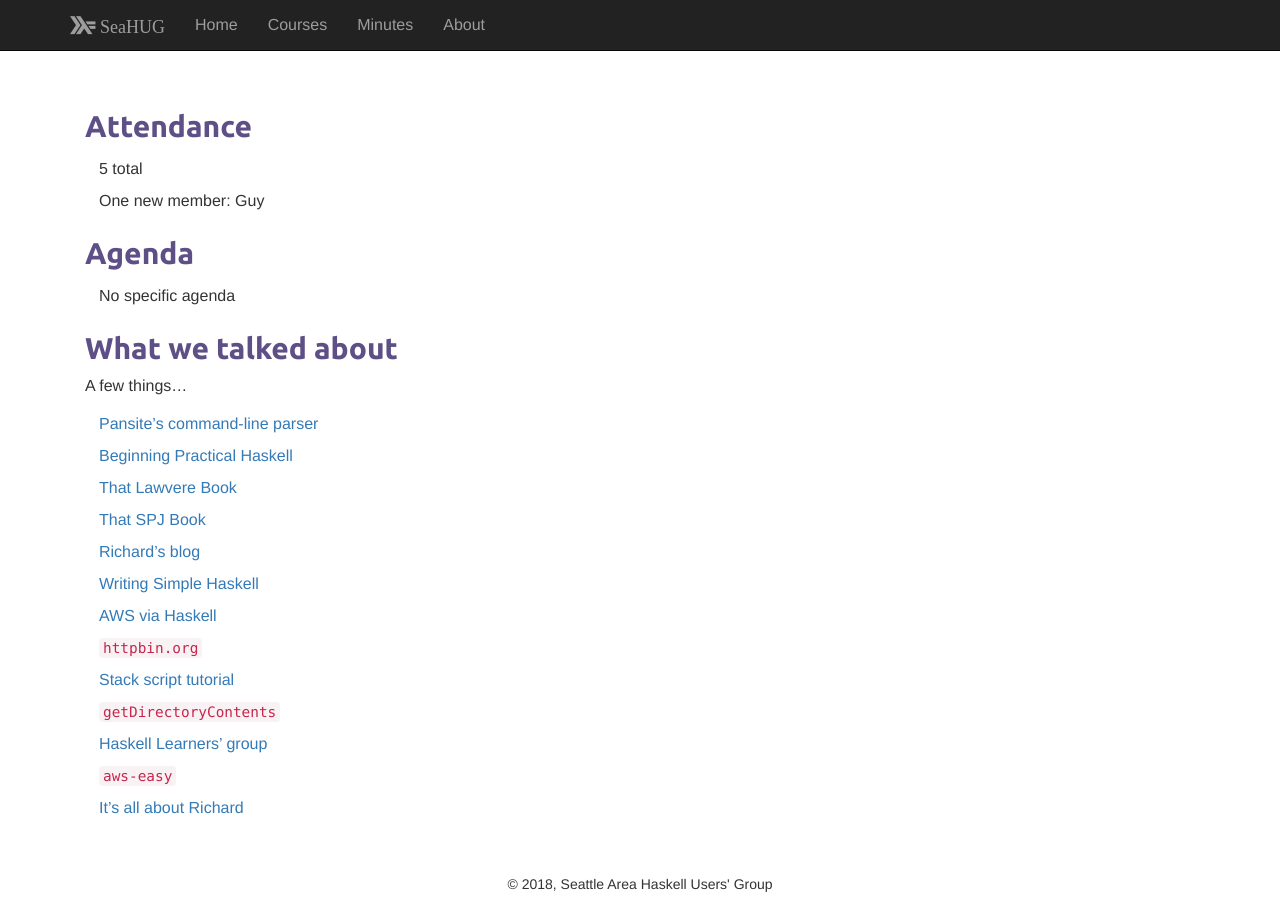
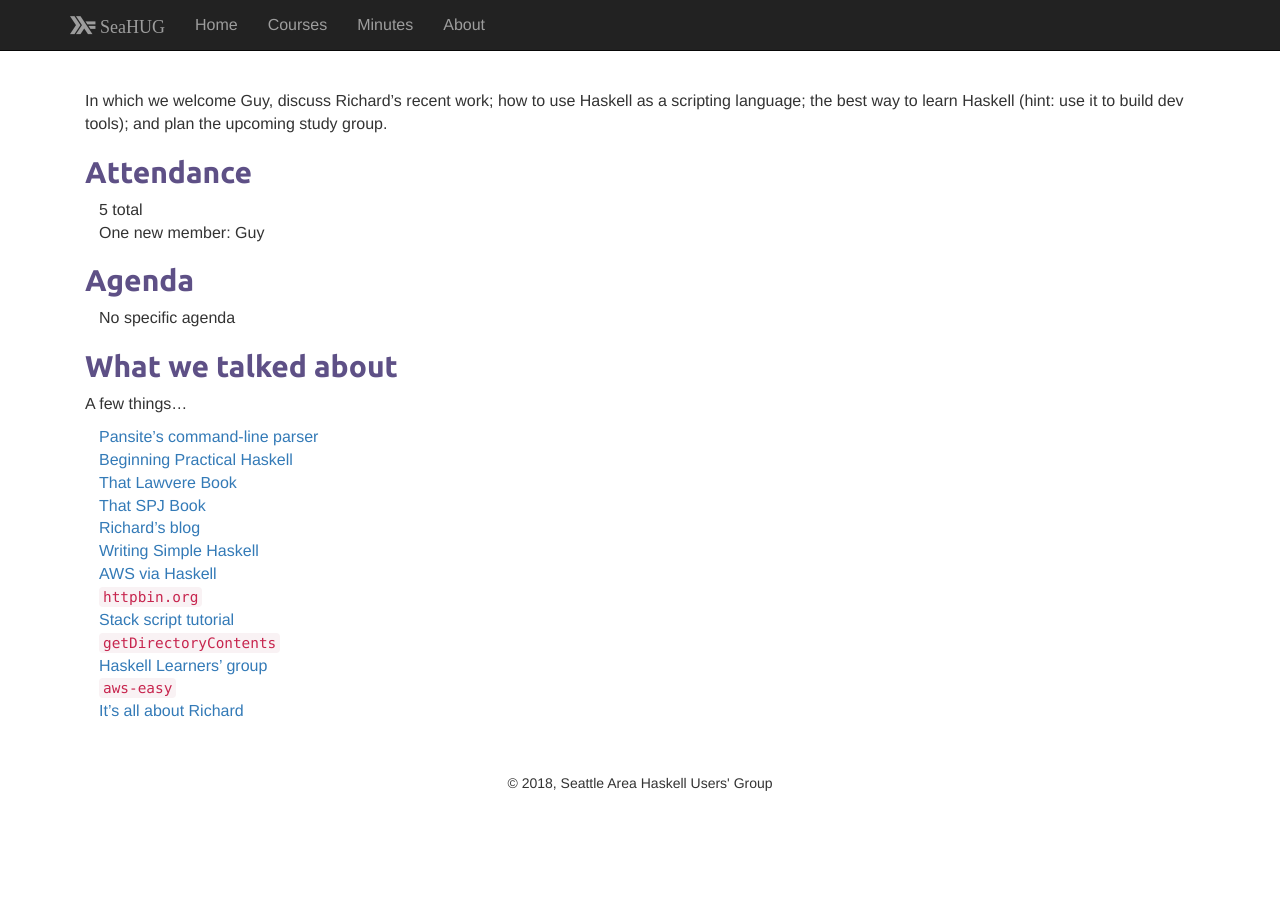
Before and after one commit to seahug/seahug.github.io, a Jekyll site: the page built from _posts/2018-03-17-Minutes.md, in a window 1280 px wide. Built offline with Jekyll 4.4.1, drawn with Linux system fonts in a browser that asks for light colours; nearby versions of some CDN libraries.

Commit message:
prepend a summary to minutes
this is used as an excerpt in the front-page include
and in the minutes index

```diff
--- a/_config.yml
+++ b/_config.yml
@@ -3,3 +3,4 @@ description: Agendas and minutes of SeaHUG monthly meetings
 author: Richard Cook
 author_email: rcook@rcook.org
 layouts_dir: _layouts
+excerpt_separator: <!--more-->
--- a/_posts/2018-03-17-Minutes.md
+++ b/_posts/2018-03-17-Minutes.md
@@ -3,7 +3,13 @@ title: SeaHUG Minutes
 layout: minutes
 category: minutes
 date: 2018-03-17
+attendance: 5
+newmembers: 1
 ---
+
+In which we welcome Guy, discuss Richard's recent work; how to use Haskell as a scripting language; the best way to learn Haskell (hint: use it to build dev tools); and plan the upcoming study group.
+
+<!--more-->
 
 ## Attendance
 
--- a/static/css/default.css
+++ b/static/css/default.css
@@ -6,7 +6,6 @@ h2 {
   color: #5E5086;
 }
 li {
-  line-height: 2em;
   font-size: 16px
 }
 ol {
```
Also changed, not shown: _posts/2018-02-17-Minutes.md (+4 -0 lines).
